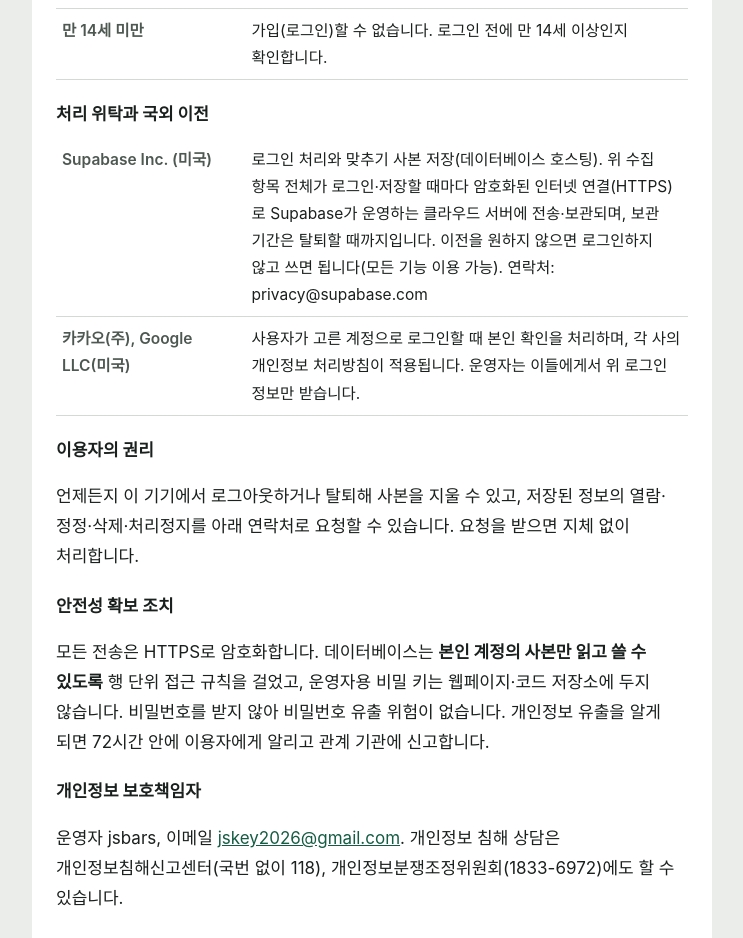
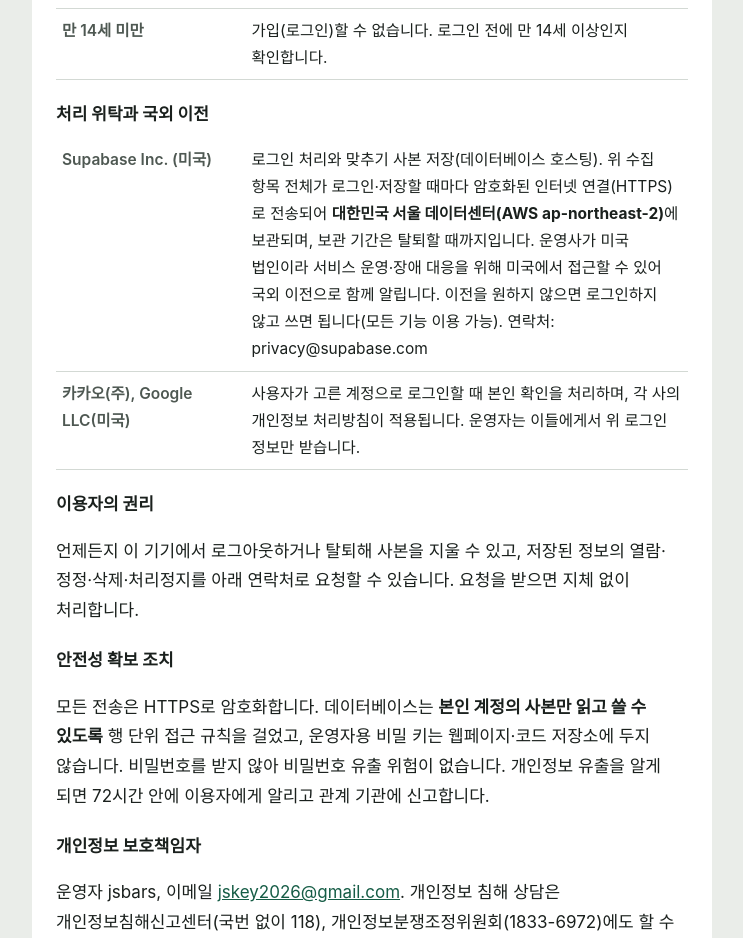
Before and after one commit to jsbarsss-code/jsbars-calc, a plain HTML site: page terms.html in a window 1280 px wide. Shown: the part 1560-2498 px from the top of the page, without its empty margins (268-1011 px from the left). Drawn offline with Linux system fonts and the light colour scheme; a web font is replaced by a local one.

Commit message:
처리방침: 사본 보관 위치(서울 ap-northeast-2) 명시
Co-Authored-By: Claude Opus 5.5 <noreply@anthropic.com>

```diff
--- a/terms.html
+++ b/terms.html
@@ -52,7 +52,7 @@ th { width: 30%; color: var(--muted); font-weight: 600; }
 
   <h3>처리 위탁과 국외 이전</h3>
   <table>
-    <tr><th>Supabase Inc. (미국)</th><td>로그인 처리와 맞추기 사본 저장(데이터베이스 호스팅). 위 수집 항목 전체가 로그인·저장할 때마다 암호화된 인터넷 연결(HTTPS)로 Supabase가 운영하는 클라우드 서버에 전송·보관되며, 보관 기간은 탈퇴할 때까지입니다. 이전을 원하지 않으면 로그인하지 않고 쓰면 됩니다(모든 기능 이용 가능). 연락처: privacy@supabase.com</td></tr>
+    <tr><th>Supabase Inc. (미국)</th><td>로그인 처리와 맞추기 사본 저장(데이터베이스 호스팅). 위 수집 항목 전체가 로그인·저장할 때마다 암호화된 인터넷 연결(HTTPS)로 전송되어 <b>대한민국 서울 데이터센터(AWS ap-northeast-2)</b>에 보관되며, 보관 기간은 탈퇴할 때까지입니다. 운영사가 미국 법인이라 서비스 운영·장애 대응을 위해 미국에서 접근할 수 있어 국외 이전으로 함께 알립니다. 이전을 원하지 않으면 로그인하지 않고 쓰면 됩니다(모든 기능 이용 가능). 연락처: privacy@supabase.com</td></tr>
     <tr><th>카카오(주), Google LLC(미국)</th><td>사용자가 고른 계정으로 로그인할 때 본인 확인을 처리하며, 각 사의 개인정보 처리방침이 적용됩니다. 운영자는 이들에게서 위 로그인 정보만 받습니다.</td></tr>
   </table>
 
```
